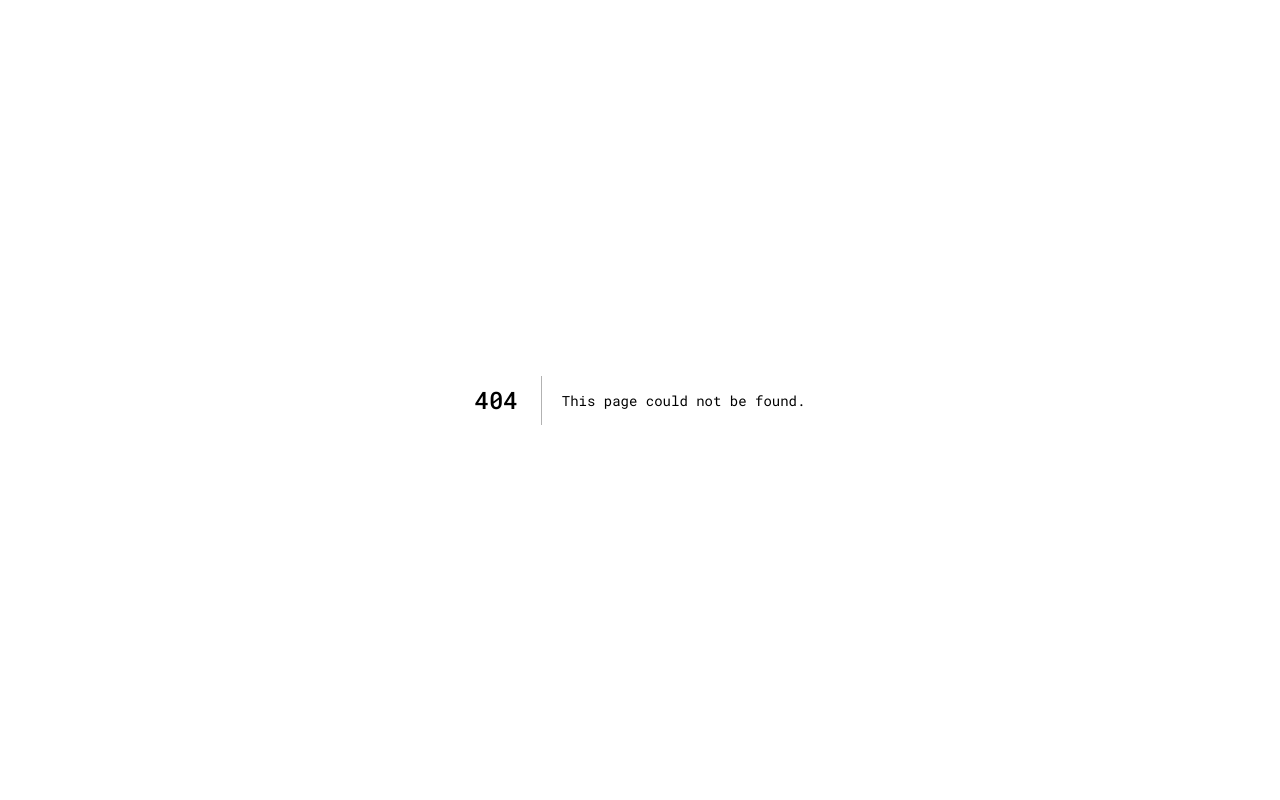
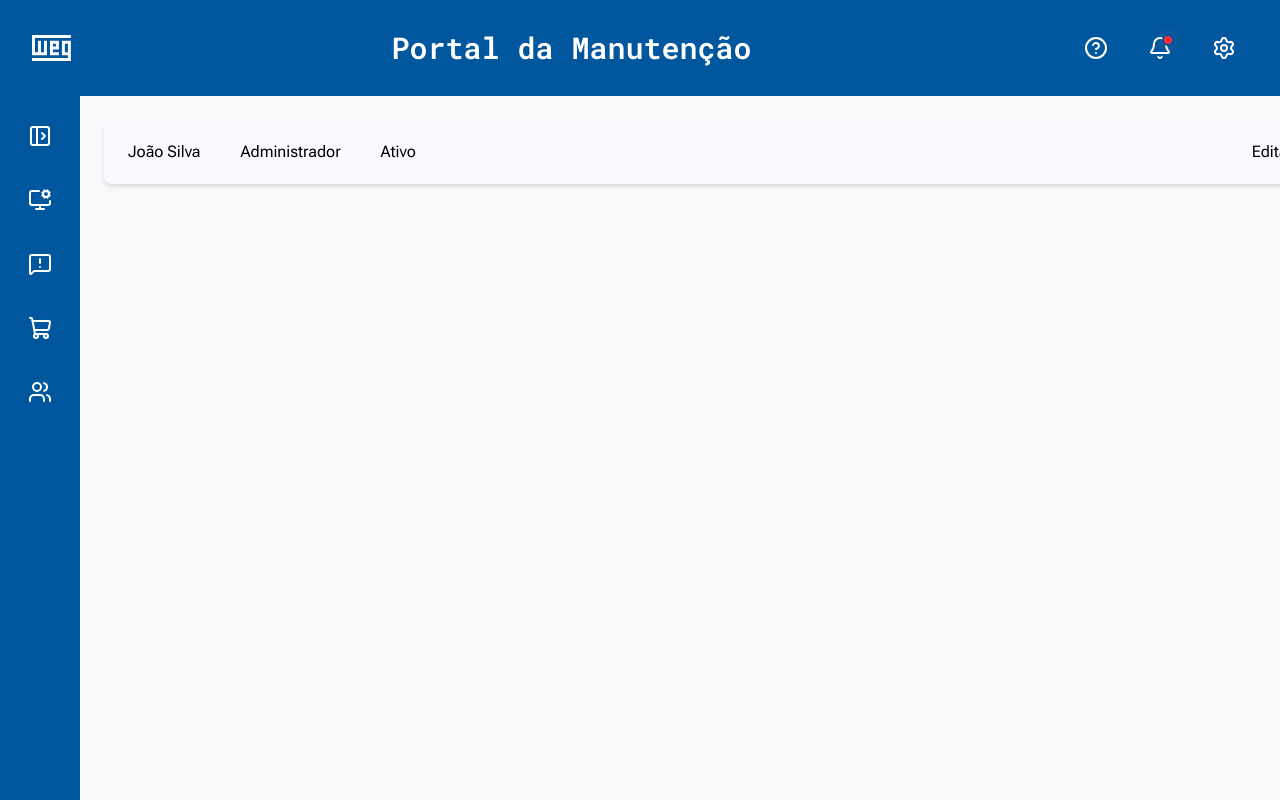
Before and after one commit to Portal-Manutencao-Mecanica/Portal_Mecanica-APP, a Next.js app in the folder portalmanutencao/: page /turmas in a window 1280 px wide. Before the commit this address had no page. Built offline with nearby package versions, Linux system fonts and the light colour scheme.

Commit message:
fix(Props): change DataRowCardProps

```diff
--- a/portalmanutencao/src/app/page.tsx
+++ b/portalmanutencao/src/app/page.tsx
@@ -1,9 +1,10 @@
 import Header from "@/components/organisms/Header";
+import LayoutDesktop from "@/components/templates/LayoutDesktop";
 
 export default function Home() {
     return (
         <div>
-            <Header />
+            <LayoutDesktop children={undefined} />
         </div>
     );
 }
--- /dev/null
+++ b/portalmanutencao/src/app/turmas/page.tsx
@@ -0,0 +1,21 @@
+import LayoutDesktop from "@/components/templates/LayoutDesktop";
+import { DataRowCard } from "@/components/molecules/DataRowCard";
+
+export default function Home() {
+  return (
+    <LayoutDesktop>
+      <DataRowCard
+        actions={
+          <>
+            <button>Editar</button>
+            <button>Excluir</button>
+          </>
+        }
+      >
+        <span>João Silva</span>
+        <span>Administrador</span>
+        <span>Ativo</span>
+      </DataRowCard>
+    </LayoutDesktop>
+  );
+}
--- a/portalmanutencao/src/props/DataRowCardProps.ts
+++ b/portalmanutencao/src/props/DataRowCardProps.ts
@@ -1,5 +1,5 @@
-
-export interface DataRowCardProps{
-    children ? : React.ReactNode
-    actions ? : React.ReactNode
+export interface DataRowCardProps {
+    acronym: string;
+    professors: string[];
+    onViewStudents: () => void;
 }
```
Also changed, not shown: 1 other file (tests, documents, lock files or other folders).
